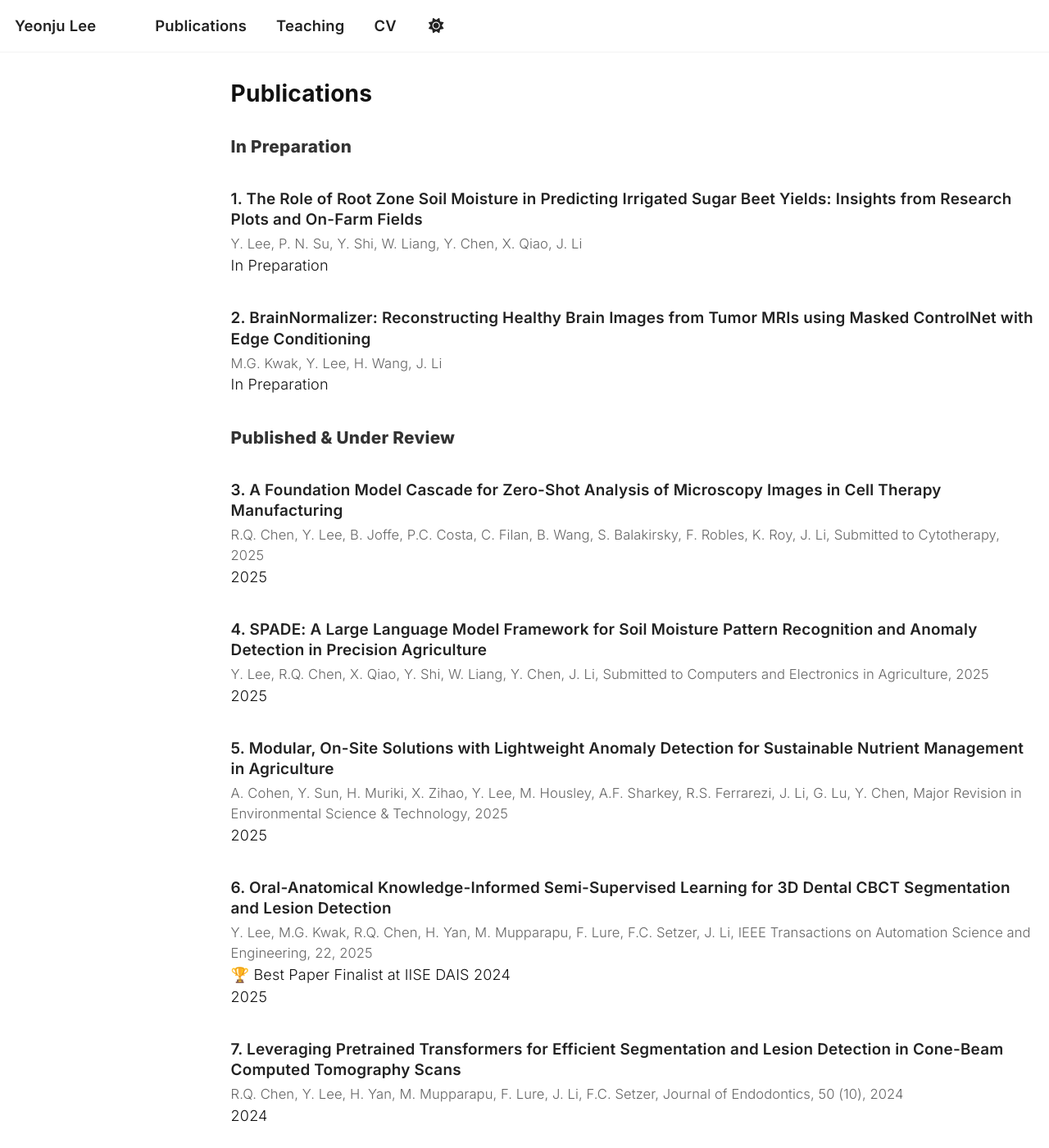
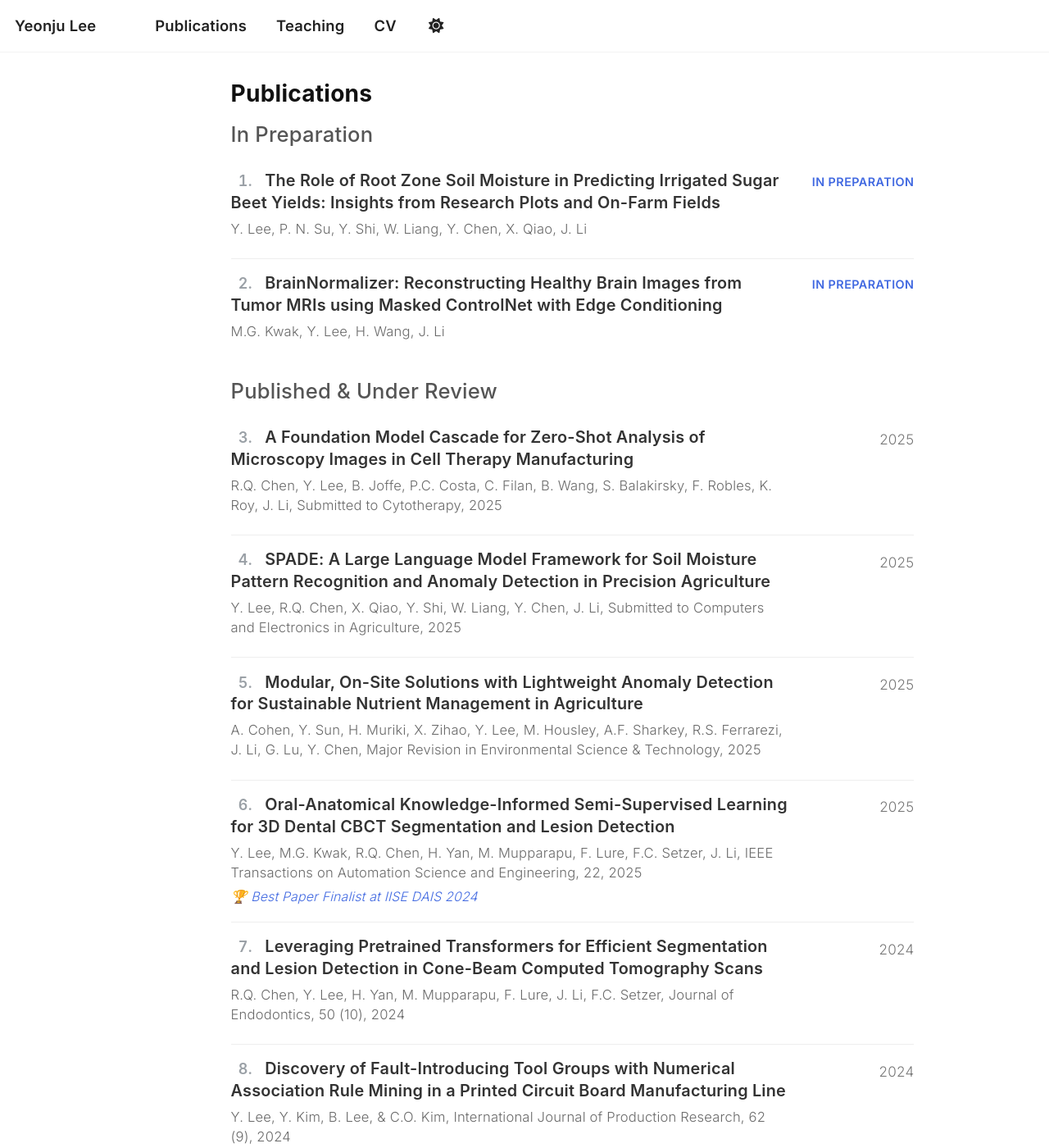
Before and after one commit to ylee845/ylee845.github.io, a Jekyll site: the page built from _pages/publications.html, in a window 1280 px wide and 1400 px high. Shown: the whole window at 82% size. Built offline with Jekyll 4.4.1, drawn with Linux system fonts in a browser that asks for light colours; a script that is not in the unit is left out.

Commit message:
Update publications.html

```diff
--- a/_pages/publications.html
+++ b/_pages/publications.html
@@ -13,47 +13,35 @@ classes: wide       # ← 본문을 넓게(가로폭 회수)
 {% assign offset = inprep.size %}
 
 <style>
-/* Publications 전체 영역 여백 조정 */
-.paper {
-  margin: 0.8rem 0 1.2rem 0;
-}
+/* ===== Typography & layout (Teaching 스타일과 통일) ===== */
+.pubs{ ffont-family: 'Inter', system-ui, -apple-system, 'Segoe UI', Roboto, Arial, sans-serif; max-width: 75ch; }
+.pubs h2{ font-weight:550; color:#555; font-size:clamp(1.25rem,2vw,1.9rem); margin:1.2rem 0 .6rem }
 
-/* 논문 제목 (가장 중요) */
-.paper h3 {
-  font-family: "Inter", "Helvetica Neue", Arial, sans-serif;
-  font-weight: 600;              /* 너무 두껍지 않게 */
-  font-size: 1.05rem;            /* 살짝 줄임 (기존 1.2rem → 1.05rem) */
-  line-height: 1.35;             /* 단단한 줄 간격 */
-  color: #222;                   /* 진회색, 완전 블랙보다 부드럽게 */
-  margin-bottom: 0.25rem;
-}
+/* 한 항목 */
+.paper{ display:flex; justify-content:space-between; gap:1rem;
+        padding:.9rem 0 1rem; border-bottom:1px solid #eee; }
+.paper:last-child{ border-bottom:0 }
 
-/* 저자 목록 */
-.paper .meta {
-  font-size: 0.92rem;
-  color: #666;                   /* 저자 텍스트 흐리게 */
-  letter-spacing: 0.1px;
-}
+/* 왼쪽: 번호 + 제목 + 메타 */
+.left{ max-width:82% }
+.paper h3{ margin:0; line-height:1.35; font-weight:600; color:#333 }
+.paper h3 .num{ display:inline-block; width:2.2ch; margin-right:.6rem;
+                color:#9aa0a6; text-align:right; font-variant-numeric:tabular-nums }
+.paper h3 .title{ font-size:clamp(1rem,1.55vw,1.25rem) }
+.meta{ margin:.35rem 0 0; color:#6b6b6b; font-size:clamp(.92rem,1.2vw,1rem); line-height:1.45 }
 
-/* 상태 표시 (IN PREPARATION 등) */
-.paper h3 em {
-  font-style: normal;
-  font-weight: 600;
-  font-size: 0.82rem;
-  color: #4169E1;                /* 로열블루 */
-  text-transform: uppercase;
-  margin-left: 0.3rem;
-}
+/* 초록 */
+.excerpt{ margin:.35rem 0 0; font-size:clamp(.88rem,1.1vw,.95rem); color:#4169E1; font-style:italic }
 
-/* 상단 섹션 헤더 (In Preparation, Published 등) */
-h2 {
-  font-family: "Inter", "Helvetica Neue", Arial, sans-serif;
-  font-weight: 700;
-  font-size: 1.15rem;
-  letter-spacing: 0.3px;
-  color: #333;
-  margin-top: 2.2rem;
-  margin-bottom: 0.8rem;
+/* 오른쪽: 상태/연도 */
+.right{ min-width:10ch; text-align:right; }
+.tag{ display:inline-block; font-size:.8rem; font-weight:600; letter-spacing:.03em; text-transform:uppercase; }
+.tag.blue{ color:#4169E1 }
+.year{ display:block; color:#777; font-size:.95rem; margin-top:.2rem }
+
+@media (max-width:700px){
+  .paper{ flex-direction:column; gap:.4rem }
+  .right{ text-align:left }
 }
 </style>
 
```
